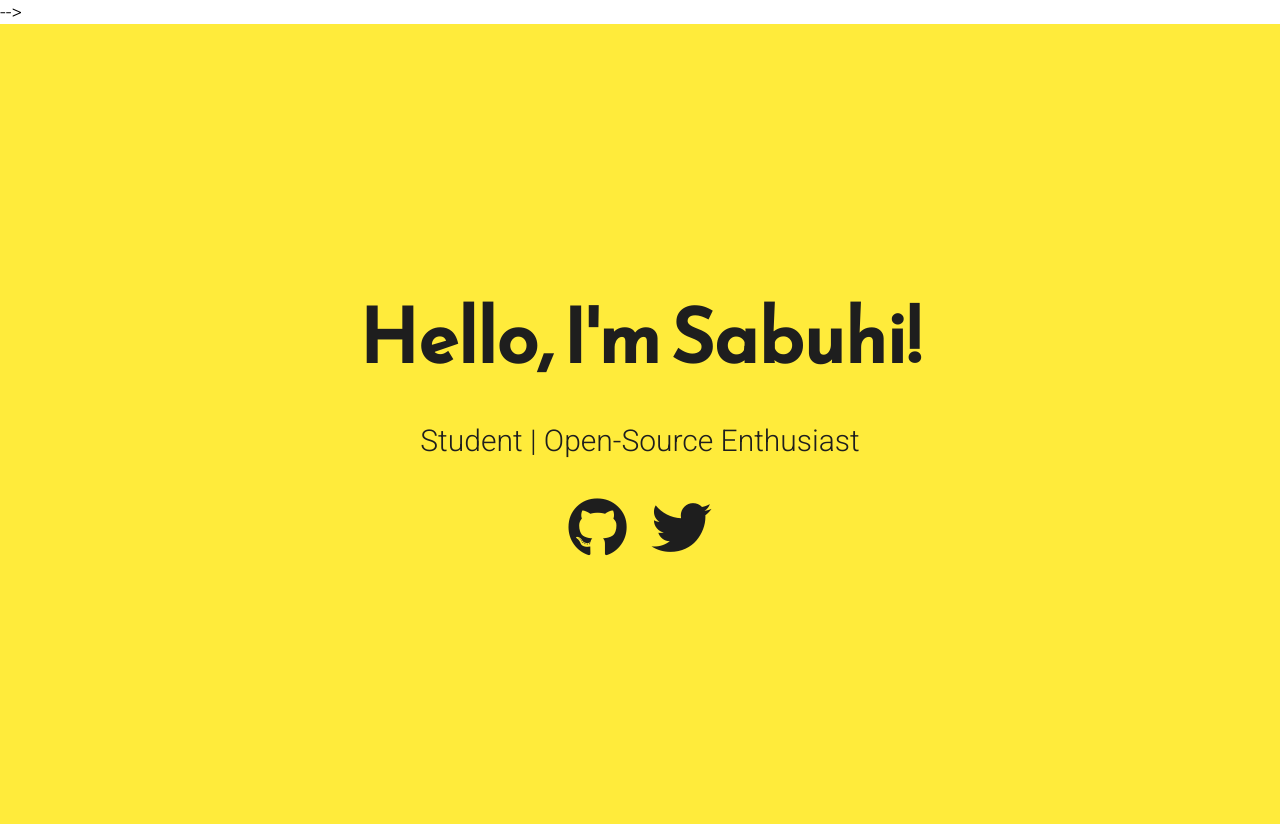
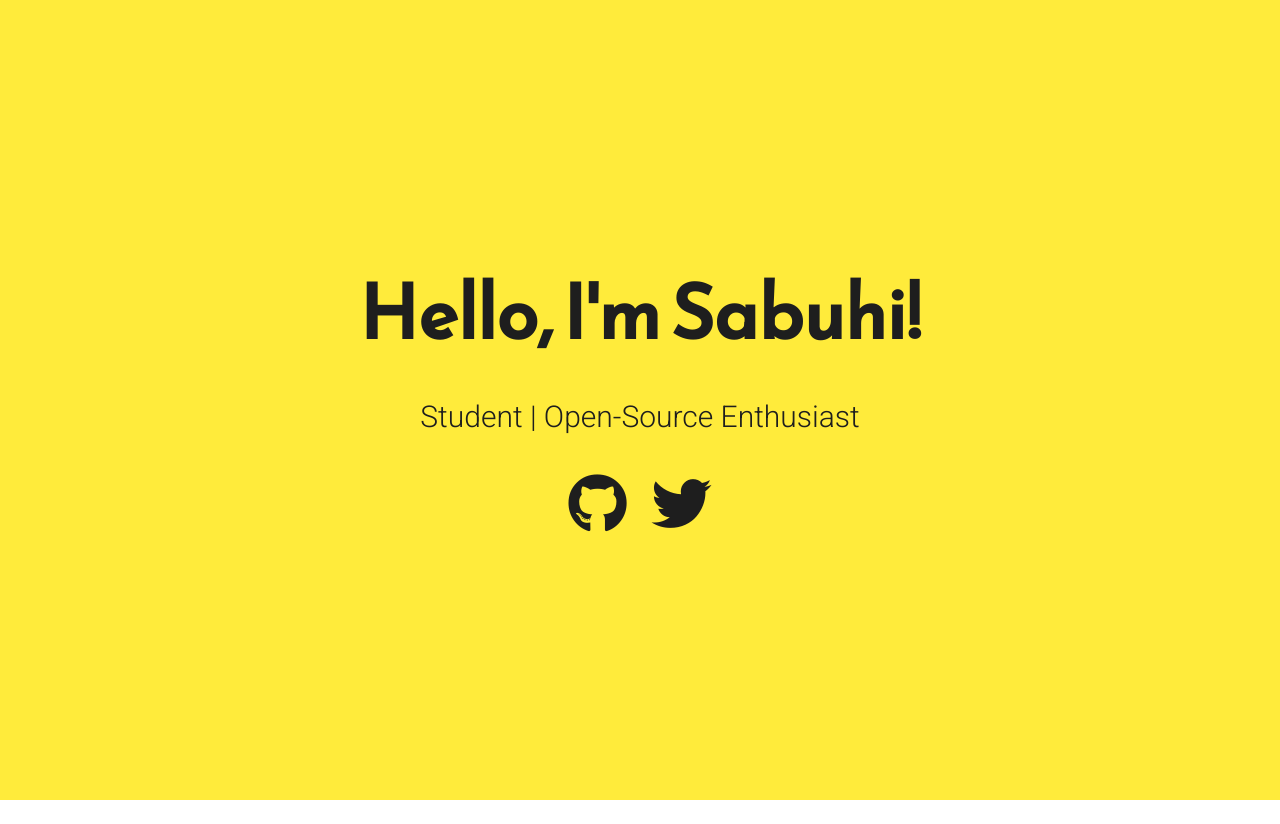
Before and after one commit to dopedotcode/dopedotcode.github.io, a plain HTML site: page index.html in a window 1280 px wide. After the commit the page ends 800 px from the top, so only its background shows below. Drawn offline with Linux system fonts and the light colour scheme.

Commit message:
Update index.html

```diff
--- a/index.html
+++ b/index.html
@@ -21,7 +21,7 @@
 	<!-- <link rel="stylesheet" href="css/themes/white-blue.css"> -->
 	<!-- <link rel="stylesheet" href="css/themes/white-grey.css"> -->
 	<!-- <link rel="stylesheet" href="css/themes/white-red.css"> -->
-	<link rel="stylesheet" href="css/themes/yellow-black.css"> -->
+	<link rel="stylesheet" href="css/themes/yellow-black.css">
 </head>
 <body>
 	<main>
```
